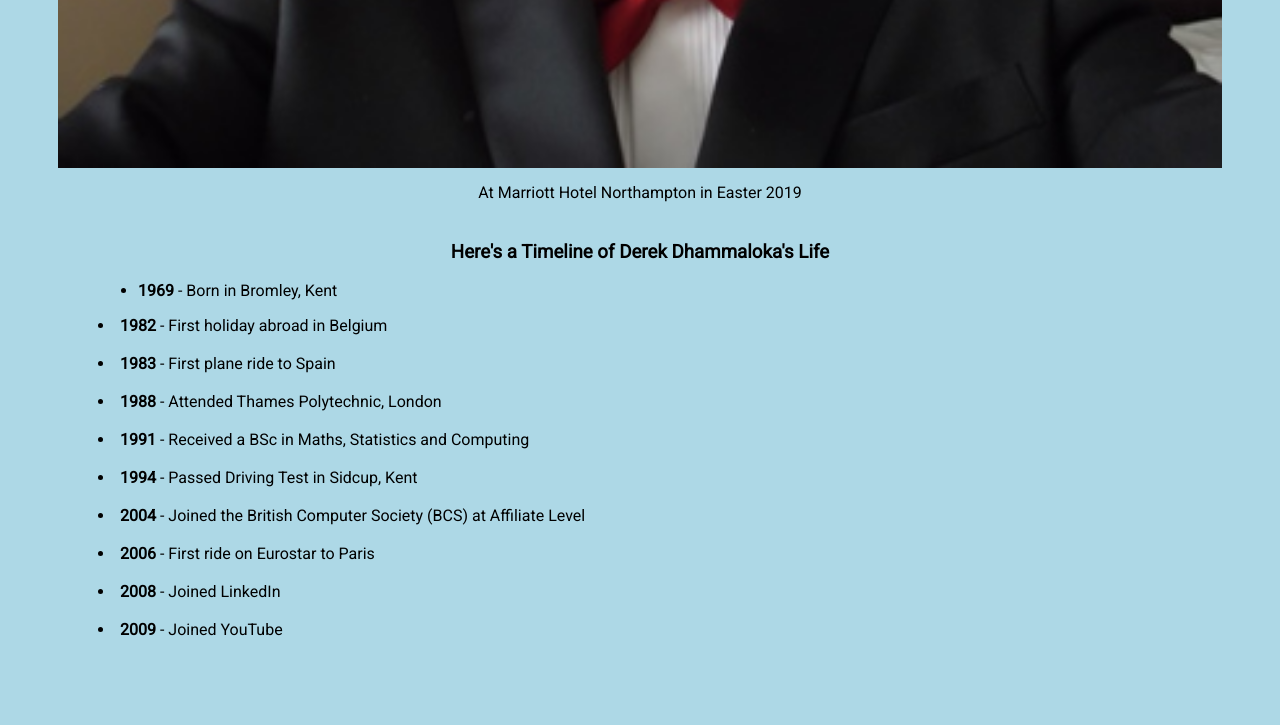
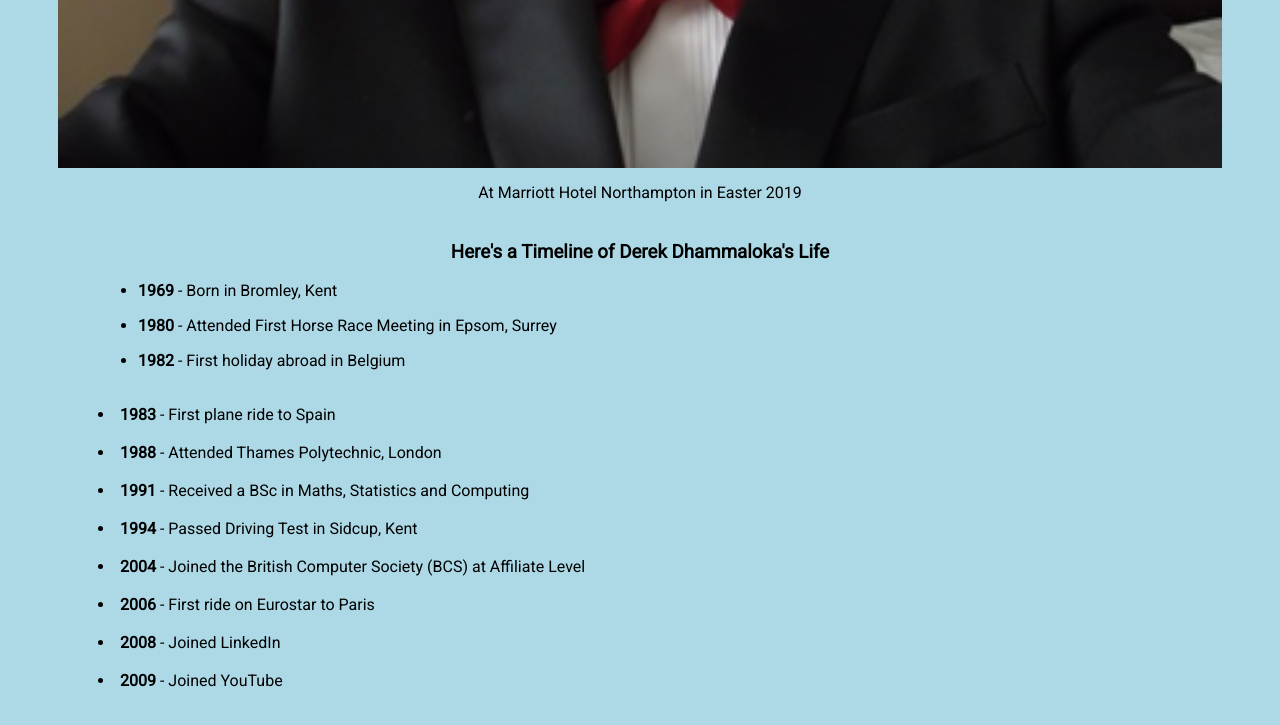
Before and after one commit to derektypist/tribute-page, a plain HTML site: page index.html in a window 1280 px wide. Shown: the part 843-1568 px from the top of the page. Before the commit the page ends 1519 px from the top, so only its background shows below. Drawn offline with Linux system fonts and the light colour scheme.

Commit message:
Updated tribute information of 1969, 1980 and 1982 in index.html

```diff
--- a/index.html
+++ b/index.html
@@ -79,10 +79,21 @@
             <h3>Here's a Timeline of Derek Dhammaloka's Life</h3>
             <!-- Display Tribute Information -->
             <article id="tribute-info">
+                <!-- Display Information for 1969 -->
                 <ul>
                     <li><strong>1969 </strong>- Born in Bromley, Kent</li>
                 </ul>
+
+                <!-- Display Information for 1980 -->
+                <ul>
+                    <li><strong>1980 </strong>- Attended First Horse Race Meeting in Epsom, Surrey</li>
+                </ul>
+
+                <!-- Display Information for 1982 -->
+                <ul>
                     <li><strong>1982 </strong>- First holiday abroad in Belgium</li>
+                </ul>
+
                 <br>
                 <li><strong>1983 </strong>- First plane ride to Spain</li>
                 <br>
```
Also changed, not shown: .c9/metadata/environment/index.html. Lines whose indentation alone changed are shown as unchanged.
